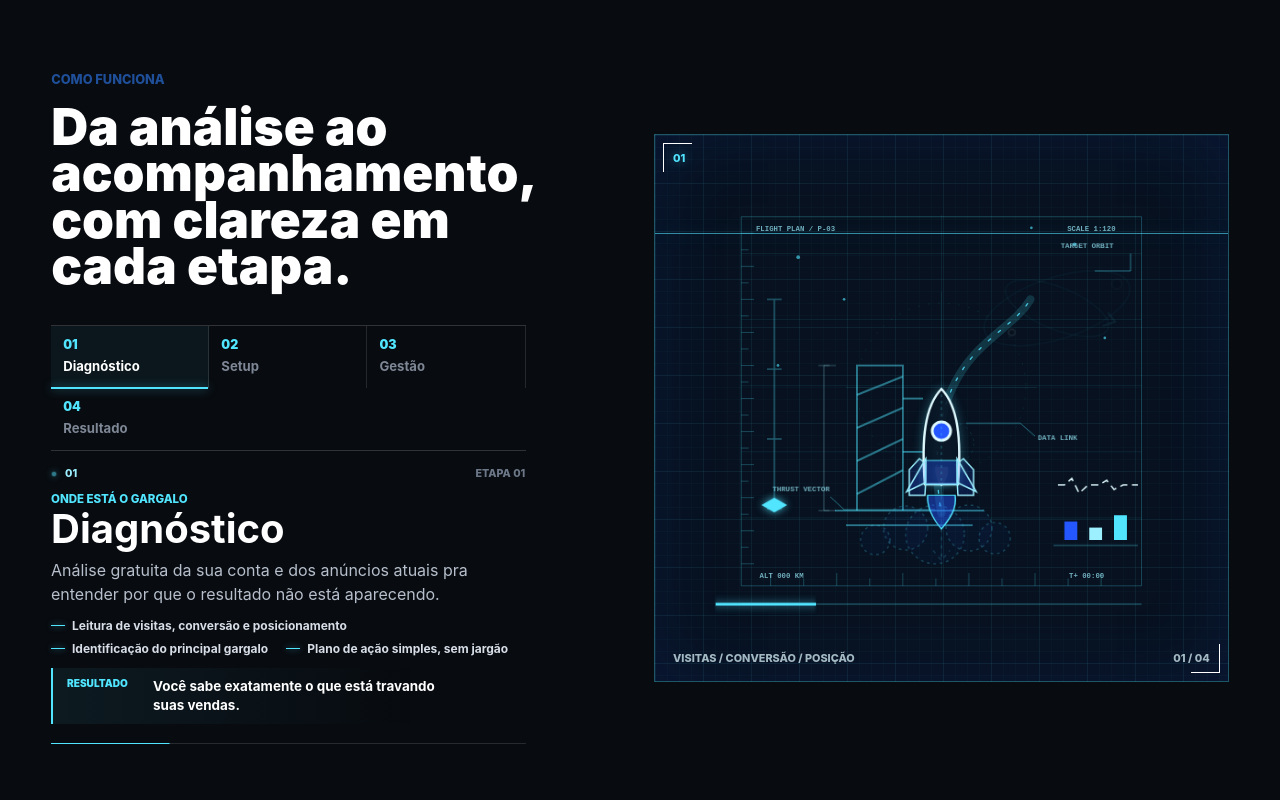
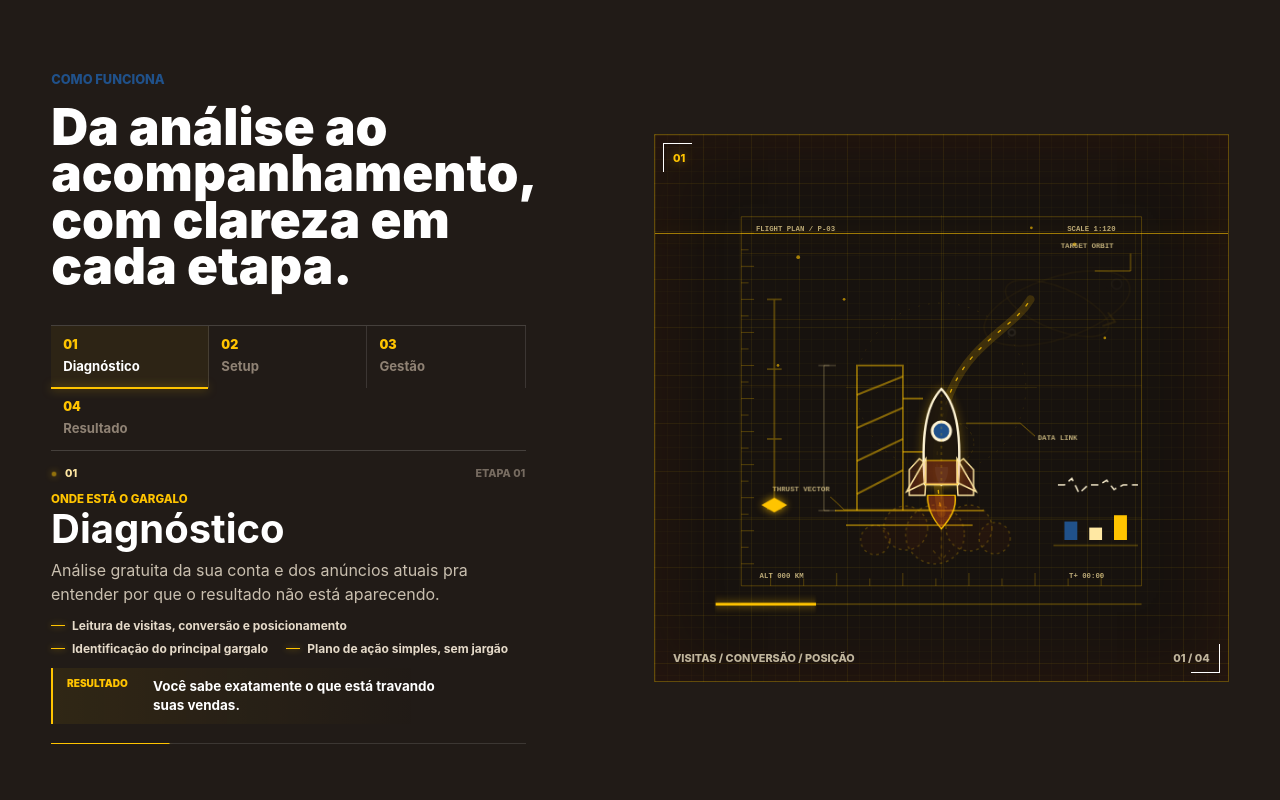
Before and after one commit to PauloCastroDomingues/portifolio, a React (Vite) app: page / in a window 1280 px wide. Shown: the part 1560-2360 px from the top of the page. Built offline with nearby package versions, Linux system fonts and the light colour scheme.

Commit message:
Unify marketplace conversion color palette

```diff
--- a/src/content/portfolio.json
+++ b/src/content/portfolio.json
@@ -3,7 +3,7 @@
     "title": "Paulo Castro | Tráfego pago para marketplaces",
     "description": "Gestão de tráfego pago para Mercado Livre, Shopee e Magalu. Diagnóstico gratuito, acompanhamento de campanhas e análise de resultados.",
     "url": "https://portifolio-gamma-seven-71.vercel.app/",
-    "themeColor": "#080b10",
+    "themeColor": "#fffaf2",
     "ogImage": "media/hero.jpg"
   },
   "identity": {
--- a/src/styles.css
+++ b/src/styles.css
@@ -1,16 +1,16 @@
 :root {
-  --blue: #2457ff;
-  --blue-deep: #102a75;
-  --signal: #d7ff3f;
-  --coral: #ff5b45;
-  --ink: #080b10;
-  --ink-soft: #151a22;
-  --paper: #f3f5f1;
+  --blue: #20518a;
+  --blue-deep: #14345f;
+  --signal: #ffc400;
+  --coral: #c94718;
+  --ink: #211b17;
+  --ink-soft: #2d2721;
+  --paper: #fffaf2;
   --white: #ffffff;
-  --gray-100: #e7eae5;
-  --gray-300: #b9c0c7;
-  --gray-500: #697180;
-  --gray-700: #303844;
+  --gray-100: #eee7dc;
+  --gray-300: #d4c9ba;
+  --gray-500: #766b60;
+  --gray-700: #3d362f;
   --header-height: 68px;
   --container: min(92vw, 1440px);
   --grid-gap: 28px;
@@ -64,6 +64,7 @@ button {
 :focus-visible {
   outline: 3px solid var(--signal);
   outline-offset: 4px;
+  box-shadow: 0 0 0 2px var(--ink);
 }
 
 ::selection {
@@ -178,9 +179,9 @@ h2 {
 }
 
 .site-header.is-scrolled {
-  border-color: rgba(8, 11, 16, 0.1);
-  background: rgba(255, 255, 255, 0.9);
-  box-shadow: 0 10px 36px rgba(8, 11, 16, 0.08);
+  border-color: rgba(33, 27, 23, 0.1);
+  background: rgba(255, 250, 242, 0.94);
+  box-shadow: 0 10px 36px rgba(33, 27, 23, 0.08);
   backdrop-filter: blur(18px);
 }
 
@@ -285,7 +286,7 @@ h2 {
   border: 1px solid var(--gray-100);
   border-radius: 6px;
   background: var(--white);
-  box-shadow: 0 24px 70px rgba(8, 11, 16, 0.18);
+  box-shadow: 0 24px 70px rgba(33, 27, 23, 0.18);
 }
 
 .mobile-menu nav {
@@ -337,8 +338,8 @@ h2 {
   position: absolute;
   inset: 0;
   pointer-events: none;
-  background-image: linear-gradient(rgba(8, 11, 16, 0.045) 1px, transparent 1px),
-    linear-gradient(90deg, rgba(8, 11, 16, 0.045) 1px, transparent 1px);
+  background-image: linear-gradient(rgba(33, 27, 23, 0.045) 1px, transparent 1px),
+    linear-gradient(90deg, rgba(33, 27, 23, 0.045) 1px, transparent 1px);
   background-size: 80px 80px;
   content: "";
 }
@@ -404,7 +405,7 @@ h2 {
 .hero-media::after {
   position: absolute;
   inset: 0;
-  background: rgba(16, 42, 117, 0.18);
+  background: rgba(20, 52, 95, 0.18);
   mix-blend-mode: multiply;
   content: "";
 }
@@ -726,7 +727,7 @@ h2 {
   padding: 11px 12px 12px;
   border-right: 1px solid rgba(255, 255, 255, 0.12);
   background: transparent;
-  color: #7e8795;
+  color: #8f8274;
   text-align: left;
   transition: background-color 280ms ease, color 280ms ease;
 }
@@ -741,8 +742,8 @@ h2 {
   bottom: -1px;
   left: 0;
   height: 2px;
-  background: #51e5ff;
-  box-shadow: 0 0 10px rgba(81, 229, 255, 0.56);
+  background: #ffc400;
+  box-shadow: 0 0 10px rgba(255, 196, 0, 0.56);
   transform: scaleX(0);
   transform-origin: left;
   transition: transform 360ms ease;
@@ -751,7 +752,7 @@ h2 {
 
 .story-stage-tabs button:hover,
 .story-stage-tabs button.is-active {
-  background: rgba(81, 229, 255, 0.055);
+  background: rgba(255, 196, 0, 0.055);
   color: var(--white);
 }
 
@@ -760,7 +761,7 @@ h2 {
 }
 
 .story-stage-tabs span {
-  color: #51e5ff;
+  color: #ffc400;
   font-size: 0.78rem;
   font-weight: 900;
 }
@@ -796,7 +797,7 @@ h2 {
   display: flex;
   align-items: center;
   gap: 8px;
-  color: #9df0ff;
+  color: #ffe8a3;
   font-size: 0.67rem;
   font-weight: 850;
 }
@@ -806,20 +807,20 @@ h2 {
   height: 6px;
   flex: 0 0 auto;
   border-radius: 50%;
-  background: #51e5ff;
-  box-shadow: 0 0 10px rgba(81, 229, 255, 0.9);
+  background: #ffc400;
+  box-shadow: 0 0 10px rgba(255, 196, 0, 0.9);
   animation: stageStatusPulse 1.6s ease-in-out infinite;
 }
 
 .story-stage-status small {
   margin-left: auto;
-  color: #6c7888;
+  color: #766b60;
   font: inherit;
 }
 
 .story-stage-label {
   margin: 12px 0 4px;
-  color: #51e5ff;
+  color: #ffc400;
   font-size: 0.72rem;
   font-weight: 850;
   text-transform: uppercase;
@@ -836,7 +837,7 @@ h2 {
 .story-stage-description {
   max-width: 47ch;
   margin: 10px 0 0;
-  color: #b6bfcb;
+  color: #c9bfaf;
   font-size: 1rem;
   line-height: 1.5;
 }
@@ -854,7 +855,7 @@ h2 {
   display: flex;
   align-items: center;
   gap: 7px;
-  color: #d7dee7;
+  color: #e5dac9;
   font-size: 0.75rem;
   font-weight: 750;
 }
@@ -862,8 +863,8 @@ h2 {
 .story-stage-signals li::before {
   width: 14px;
   height: 1px;
-  background: #51e5ff;
-  box-shadow: 0 0 6px rgba(81, 229, 255, 0.65);
+  background: #ffc400;
+  box-shadow: 0 0 6px rgba(255, 196, 0, 0.65);
   content: "";
 }
 
@@ -874,12 +875,12 @@ h2 {
   align-items: start;
   margin-top: 12px;
   padding: 9px 0 9px 14px;
-  border-left: 2px solid #51e5ff;
-  background: linear-gradient(90deg, rgba(81, 229, 255, 0.07), transparent 78%);
+  border-left: 2px solid #ffc400;
+  background: linear-gradient(90deg, rgba(255, 196, 0, 0.07), transparent 78%);
 }
 
 .story-stage-result span {
-  color: #51e5ff;
+  color: #ffc400;
   font-size: 0.63rem;
   font-weight: 900;
 }
@@ -901,8 +902,8 @@ h2 {
   display: block;
   width: 100%;
   height: 100%;
-  background: #51e5ff;
-  box-shadow: 0 0 8px rgba(81, 229, 255, 0.75);
+  background: #ffc400;
+  box-shadow: 0 0 8px rgba(255, 196, 0, 0.75);
   transform-origin: left;
   transition: transform 520ms cubic-bezier(0.22, 1, 0.36, 1);
 }
@@ -917,14 +918,14 @@ h2 {
   grid-row: 1 / span 2;
   overflow: hidden;
   aspect-ratio: 1.05;
-  border: 1px solid rgba(81, 229, 255, 0.32);
-  background-color: #07111f;
-  background-image: linear-gradient(rgba(81, 229, 255, 0.055) 1px, transparent 1px),
-    linear-gradient(90deg, rgba(81, 229, 255, 0.055) 1px, transparent 1px),
-    linear-gradient(rgba(81, 229, 255, 0.025) 1px, transparent 1px),
-    linear-gradient(90deg, rgba(81, 229, 255, 0.025) 1px, transparent 1px);
+  border: 1px solid rgba(255, 196, 0, 0.32);
+  background-color: #17120e;
+  background-image: linear-gradient(rgba(255, 196, 0, 0.055) 1px, transparent 1px),
+    linear-gradient(90deg, rgba(255, 196, 0, 0.055) 1px, transparent 1px),
+    linear-gradient(rgba(255, 196, 0, 0.025) 1px, transparent 1px),
+    linear-gradient(90deg, rgba(255, 196, 0, 0.025) 1px, transparent 1px);
   background-size: 48px 48px, 48px 48px, 12px 12px, 12px 12px;
-  box-shadow: inset 0 0 80px rgba(36, 87, 255, 0.1);
+  box-shadow: inset 0 0 80px rgba(201, 71, 24, 0.1);
 }
 
 .story-visual::before,
@@ -933,7 +934,7 @@ h2 {
   z-index: 2;
   width: 28px;
   height: 28px;
-  border-color: #51e5ff;
+  border-color: #ffc400;
   content: "";
   pointer-events: none;
 }
@@ -957,7 +958,7 @@ h2 {
 .story-visual-metric {
   position: absolute;
   z-index: 3;
-  color: rgba(223, 250, 255, 0.72);
+  color: rgba(255, 244, 212, 0.72);
   font-size: 0.68rem;
   font-weight: 850;
 }
@@ -965,8 +966,8 @@ h2 {
 .story-visual-label {
   top: 16px;
   left: 18px;
-  color: #51e5ff;
-  text-shadow: 0 0 12px rgba(81, 229, 255, 0.48);
+  color: #ffc400;
+  text-shadow: 0 0 12px rgba(255, 196, 0, 0.48);
 }
 
 .story-visual-index {
@@ -988,8 +989,8 @@ h2 {
   left: 0;
   height: 2px;
   height: 1px;
-  background: #51e5ff;
-  box-shadow: 0 0 18px rgba(81, 229, 255, 0.62);
+  background: #ffc400;
+  box-shadow: 0 0 18px rgba(255, 196, 0, 0.62);
   opacity: 0.58;
 }
 
@@ -1013,7 +1014,7 @@ h2 {
 
 .blueprint-frame path {
   fill: none;
-  stroke: rgba(81, 229, 255, 0.28);
+  stroke: rgba(255, 196, 0, 0.28);
   stroke-width: 1;
 }
 
@@ -1021,7 +1022,7 @@ h2 {
 .launch-grid-marks path,
 .launch-grid-marks circle {
   fill: none;
-  stroke: rgba(81, 229, 255, 0.1);
+  stroke: rgba(255, 196, 0, 0.1);
   stroke-width: 1;
 }
 
@@ -1031,7 +1032,7 @@ h2 {
 
 .blueprint-copy text,
 .technical-callouts text {
-  fill: rgba(157, 240, 255, 0.7);
+  fill: rgba(255, 232, 163, 0.7);
   font-size: 8px;
   font-weight: 700;
   letter-spacing: 0;
@@ -1039,12 +1040,12 @@ h2 {
 
 .technical-callouts path {
   fill: none;
-  stroke: rgba(81, 229, 255, 0.48);
+  stroke: rgba(255, 196, 0, 0.48);
   stroke-width: 1;
 }
 
 .launch-stars circle {
-  fill: #51e5ff;
+  fill: #ffc400;
   opacity: 0.62;
 }
 
@@ -1056,20 +1057,20 @@ h2 {
 }
 
 .route-base {
-  stroke: rgba(81, 229, 255, 0.17);
+  stroke: rgba(255, 196, 0, 0.17);
   stroke-width: 9;
 }
 
 .route-progress {
-  stroke: #dffaff;
+  stroke: #fff4d4;
   stroke-width: 2.5;
   stroke-dasharray: 475;
   stroke-dashoffset: 475;
-  filter: drop-shadow(0 0 6px rgba(81, 229, 255, 0.75));
+  filter: drop-shadow(0 0 6px rgba(255, 196, 0, 0.75));
 }
 
 .route-flow {
-  stroke: #51e5ff;
+  stroke: #ffc400;
   stroke-width: 1.5;
   stroke-dasharray: 3 11;
   opacity: 0.8;
@@ -1079,18 +1080,18 @@ h2 {
 .orbit-system ellipse,
 .orbit-system path {
   fill: none;
-  stroke: rgba(81, 229, 255, 0.62);
+  stroke: rgba(255, 196, 0, 0.62);
   stroke-width: 1.5;
 }
 
 .orbit-system circle {
-  fill: #07111f;
-  stroke: #dffaff;
+  fill: #17120e;
+  stroke: #fff4d4;
   stroke-width: 2;
 }
 
 .orbit-system .orbit-arrow {
-  stroke: #51e5ff;
+  stroke: #ffc400;
   stroke-width: 2;
 }
 
@@ -1100,51 +1101,51 @@ h2 {
 
 .launch-tower path {
   fill: none;
-  stroke: rgba(81, 229, 255, 0.48);
+  stroke: rgba(255, 196, 0, 0.48);
   stroke-width: 2;
 }
 
 .launch-tower .dimension-line {
-  stroke: rgba(157, 240, 255, 0.32);
+  stroke: rgba(255, 232, 163, 0.32);
   stroke-width: 1;
 }
 
 .exhaust-clouds circle {
-  fill: rgba(36, 87, 255, 0.06);
-  stroke: rgba(81, 229, 255, 0.34);
+  fill: rgba(201, 71, 24, 0.06);
+  stroke: rgba(255, 196, 0, 0.34);
   stroke-width: 1.5;
   stroke-dasharray: 3 4;
 }
 
 .rocket-body {
-  fill: rgba(7, 17, 31, 0.88);
-  stroke: #dffaff;
+  fill: rgba(23, 18, 14, 0.88);
+  stroke: #fff4d4;
   stroke-width: 2.5;
-  filter: drop-shadow(0 0 6px rgba(81, 229, 255, 0.35));
+  filter: drop-shadow(0 0 6px rgba(255, 196, 0, 0.35));
 }
 
 .rocket-panel {
-  fill: rgba(36, 87, 255, 0.35);
-  stroke: #51e5ff;
+  fill: rgba(201, 71, 24, 0.35);
+  stroke: #ffc400;
   stroke-width: 1;
 }
 
 .rocket-axis {
   fill: none;
-  stroke: rgba(81, 229, 255, 0.35);
+  stroke: rgba(255, 196, 0, 0.35);
   stroke-width: 1;
   stroke-dasharray: 3 4;
 }
 
 .rocket-window {
-  fill: #2457ff;
-  stroke: #dffaff;
+  fill: #20518a;
+  stroke: #fff4d4;
   stroke-width: 3;
 }
 
 .rocket-halo {
   fill: none;
-  stroke: #51e5ff;
+  stroke: #ffc400;
   stroke-width: 1;
   stroke-dasharray: 3 5;
 }
@@ -1153,73 +1154,73 @@ h2 {
 .rocket-fin-right,
 .booster-left path,
 .booster-right path {
-  fill: rgba(36, 87, 255, 0.16);
-  stroke: #9df0ff;
+  fill: rgba(201, 71, 24, 0.16);
+  stroke: #ffe8a3;
   stroke-width: 1.5;
 }
 
 .flame-outer {
-  fill: rgba(36, 87, 255, 0.45);
-  stroke: #51e5ff;
+  fill: rgba(201, 71, 24, 0.45);
+  stroke: #ffc400;
   stroke-width: 1.5;
 }
 
 .flame-inner {
-  fill: #dffaff;
-  filter: drop-shadow(0 0 6px rgba(81, 229, 255, 0.9));
+  fill: #fff4d4;
+  filter: drop-shadow(0 0 6px rgba(255, 196, 0, 0.9));
 }
 
 .thrust-vector path {
   fill: none;
-  stroke: #51e5ff;
+  stroke: #ffc400;
   stroke-width: 1.5;
   stroke-dasharray: 4 5;
 }
 
 .altitude-scale path {
   fill: none;
-  stroke: rgba(81, 229, 255, 0.36);
+  stroke: rgba(255, 196, 0, 0.36);
   stroke-width: 1.5;
 }
 
 .altitude-marker path {
-  fill: #51e5ff;
+  fill: #ffc400;
   stroke: none;
-  filter: drop-shadow(0 0 5px rgba(81, 229, 255, 0.8));
+  filter: drop-shadow(0 0 5px rgba(255, 196, 0, 0.8));
 }
 
 .telemetry path,
 .stage-meter > path:first-child {
   fill: none;
-  stroke: rgba(81, 229, 255, 0.3);
+  stroke: rgba(255, 196, 0, 0.3);
   stroke-width: 1.5;
 }
 
 .telemetry rect {
-  fill: #2457ff;
+  fill: #20518a;
 }
 
 .telemetry-bar-2 {
-  fill: #9df0ff !important;
+  fill: #ffe8a3 !important;
 }
 
 .telemetry-bar-3 {
-  fill: #51e5ff !important;
+  fill: #ffc400 !important;
 }
 
 .telemetry .telemetry-wave {
-  stroke: #dffaff;
+  stroke: #fff4d4;
   stroke-dasharray: 8 5;
   animation: telemetryFlow 900ms linear infinite;
 }
 
 .stage-progress {
   fill: none;
-  stroke: #51e5ff;
+  stroke: #ffc400;
   stroke-width: 3;
   transform: scaleX(0.333);
   transform-origin: left;
-  filter: drop-shadow(0 0 5px rgba(81, 229, 255, 0.72));
+  filter: drop-shadow(0 0 5px rgba(255, 196, 0, 0.72));
 }
 
 .launch-diagram.is-ambient .flame-inner {
@@ -1358,7 +1359,7 @@ h2 {
   z-index: 1;
   inset: 0;
   pointer-events: none;
-  background: rgba(16, 42, 117, 0.16);
+  background: rgba(20, 52, 95, 0.16);
   mix-blend-mode: multiply;
   content: "";
 }
@@ -1806,7 +1807,7 @@ h2 {
   border-radius: 6px;
   background: rgba(255, 255, 255, 0.95);
   color: var(--ink);
-  box-shadow: 0 20px 60px rgba(8, 11, 16, 0.2);
+  box-shadow: 0 20px 60px rgba(33, 27, 23, 0.2);
   font-size: 0.84rem;
 }
 
@@ -2186,13 +2187,6 @@ h2 {
 
 
 /* Marketplace-focused colors, shorter sections, and stronger contact actions */
-:root {
-  --blue: #1f4f99;
-  --blue-deep: #15386f;
-  --signal: #ffc400;
-  --coral: #ef5a28;
-  --paper: #fffaf2;
-}
 
 .button-dark,
 .header-cta {
@@ -2203,7 +2197,7 @@ h2 {
 .button-dark { min-height: 52px; padding-inline: 24px; border-radius: 5px; }
 .header-cta { border-radius: 5px; }
 .button-dark:hover,
-.header-cta:hover { background: #d8461b; }
+.header-cta:hover { background: #a83a14; }
 .hero-actions .text-link,
 .about-copy .text-link { color: var(--blue-deep); }
 
@@ -2242,11 +2236,11 @@ h2 {
   border-radius: 999px;
   background: var(--coral);
   color: var(--white);
-  box-shadow: 0 10px 34px rgba(8, 11, 16, 0.24);
+  box-shadow: 0 10px 34px rgba(33, 27, 23, 0.24);
   font-weight: 900;
   transition: transform 180ms ease, background-color 180ms ease;
 }
-.floating-cta:hover { transform: translateY(-3px); background: #d8461b; }
+.floating-cta:hover { transform: translateY(-3px); background: #a83a14; }
 
 @media (max-width: 1080px) {
   .story-grid { padding: 66px 0; }
```
